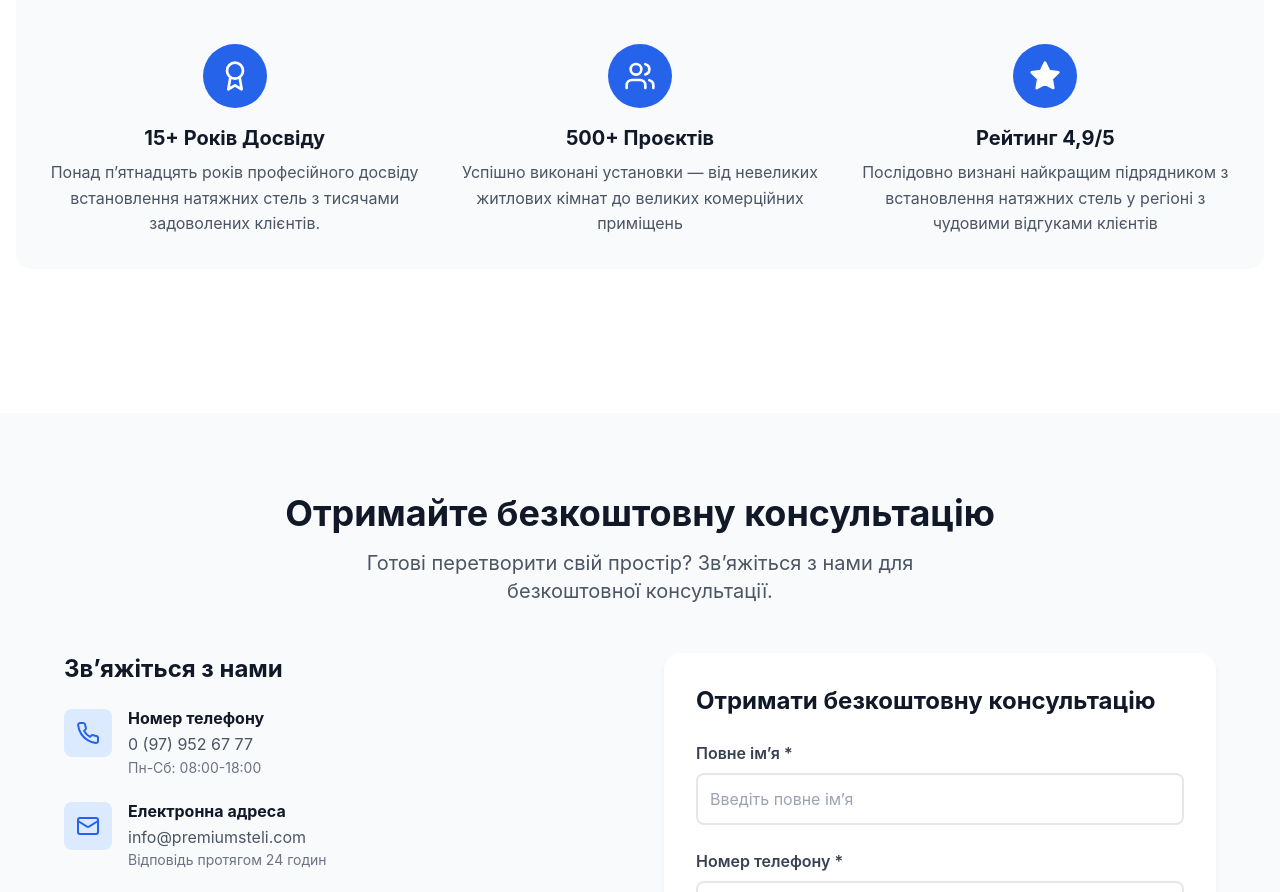
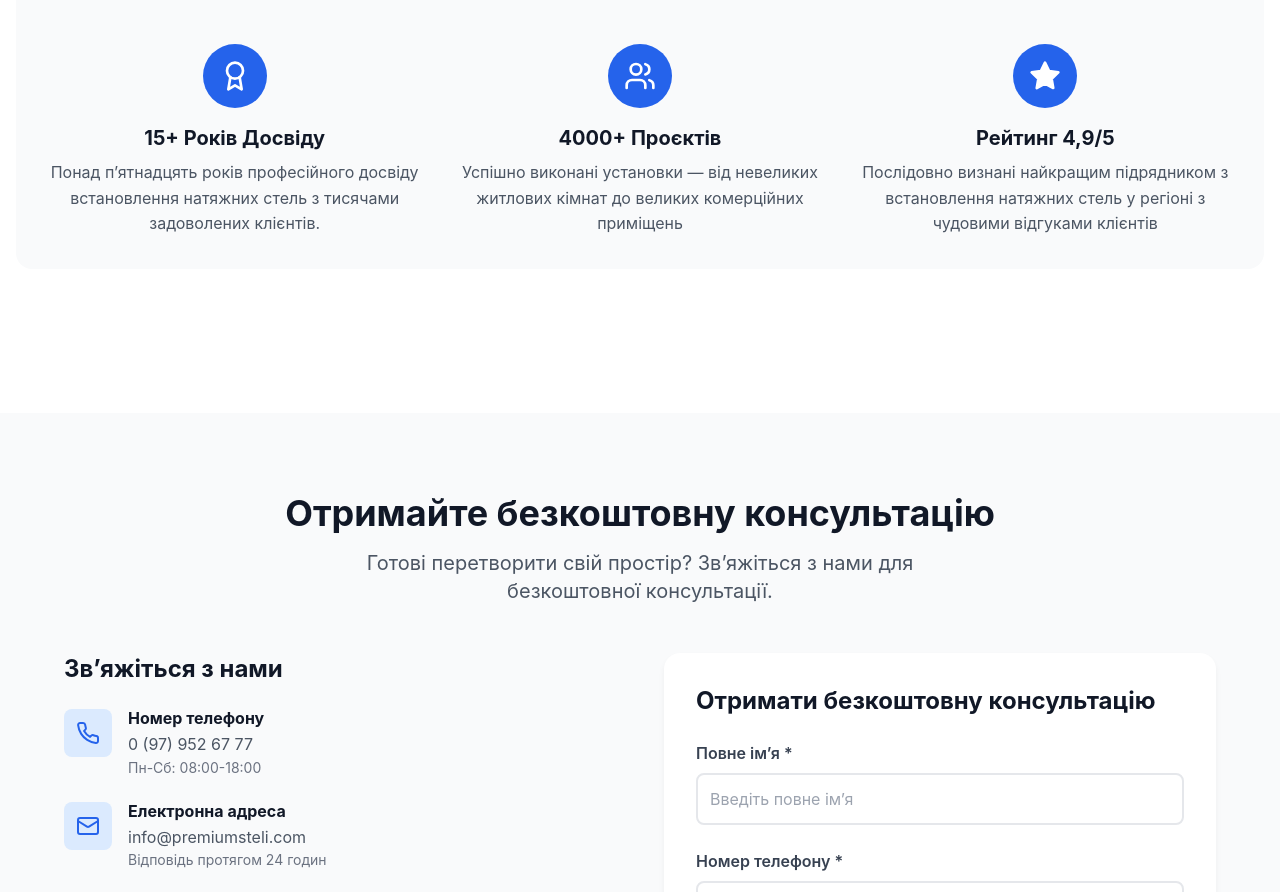
Before and after one commit to khudyi/premium-steli, a React (Vite) app: page /contacts in a window 1280 px wide. Shown: the part 1360-2252 px from the top of the page. Built offline with nearby package versions, Linux system fonts and the light colour scheme; no server answers.

Commit message:
refactor: update project count in HeroSection.jsx and Contacts.jsx components

```diff
--- a/src/components/HeroSection.jsx
+++ b/src/components/HeroSection.jsx
@@ -133,7 +133,7 @@ export const HeroSection = () => {
           >
             <Users className="text-yellow-400" size={32} />
             <div className="text-2xl font-bold mt-1">
-              <AnimatedNumber value={500} />+
+              <AnimatedNumber value={4000} />+
             </div>
             <div className="text-blue-200 text-sm">Проєктів</div>
           </motion.div>
--- a/src/pages/Contacts.jsx
+++ b/src/pages/Contacts.jsx
@@ -106,7 +106,7 @@ export const Contacts = () => {
             <div className="grid grid-cols-1 md:grid-cols-3 gap-8">
               {[
                 { icon: <Award className="text-white" size={32} />, title: '15+ Років Досвіду', text: 'Понад пʼятнадцять років професійного досвіду встановлення натяжних стель з тисячами задоволених клієнтів.' },
-                { icon: <Users className="text-white" size={32} />, title: '500+ Проєктів', text: 'Успішно виконані установки — від невеликих житлових кімнат до великих комерційних приміщень' },
+                { icon: <Users className="text-white" size={32} />, title: '4000+ Проєктів', text: 'Успішно виконані установки — від невеликих житлових кімнат до великих комерційних приміщень' },
                 { icon: <Star className="text-white fill-current" size={32} />, title: 'Рейтинг 4,9/5', text: 'Послідовно визнані найкращим підрядником з встановлення натяжних стель у регіоні з чудовими відгуками клієнтів' },
               ].map((item, i) => (
                 <motion.div key={i} {...fadeUp} transition={{ duration: 0.7, delay: i * 0.2 }} className="text-center">
```
